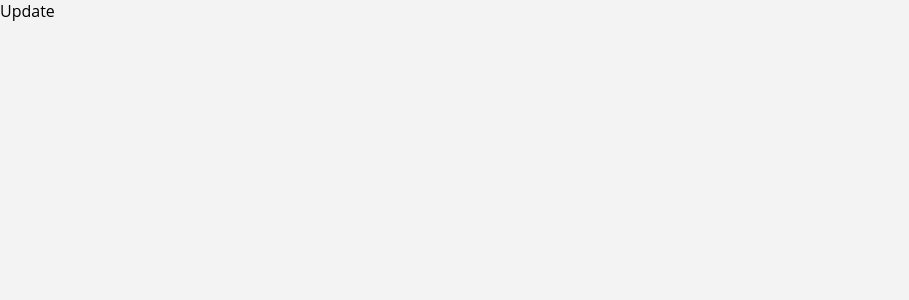
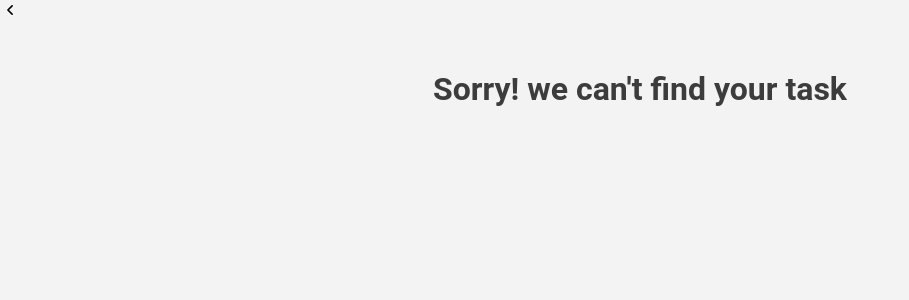
Before and after one commit to leoalves-15/BovControl, a React (Create React App) app: page /Update in a window 1280 px wide. Shown: the top 300 px of the page, without its empty margins (0-909 px from the left). Built offline with nearby package versions, Linux system fonts and the light colour scheme.

Commit message:
configure update page

```diff
--- a/src/components/Task/index.tsx
+++ b/src/components/Task/index.tsx
@@ -35,7 +35,7 @@ export const Task: FC<TaskProps> = ({
             src={Pencil}
             alt="Update"
             onClick={() => {
-              navigate("Update");
+              navigate(`Update?id=${id}`);
             }}
           />
         </NavIcons>
--- a/src/pages/Create.tsx
+++ b/src/pages/Create.tsx
@@ -1,13 +1,32 @@
 import React from "react";
 import NewTask from "../components/NewTask";
 import NewTasksProvider from "../Contexts/ContextAddTasks/ContextNewTasks";
+import { ContainPage } from "../styles/generic-components";
+import { PageTitle } from "../styles/generic-components";
+import { NavIcons } from "../styles/generic-components";
+import Left from "../assets/images/left.svg";
+import { useNavigate } from "react-router-dom";
+
 const Create = () => {
+  const navigate = useNavigate();
+
   return (
     <NewTasksProvider>
-      <>
-        Create
+      <ContainPage>
+        <NavIcons>
+          <img
+            width="20px"
+            height="20px"
+            src={Left}
+            alt="Home"
+            onClick={() => {
+              navigate("/");
+            }}
+          />
+        </NavIcons>
+        <PageTitle>Create your news tasks.</PageTitle>
         <NewTask />
-      </>
+      </ContainPage>
     </NewTasksProvider>
   );
 };
--- a/src/pages/Task.tsx
+++ b/src/pages/Task.tsx
@@ -23,8 +23,8 @@ const Task = () => {
           }}
         />
       </NavIcons>
-      <PageTitle>Task: {currentTask?.farmer?.name}</PageTitle>
-      <FormTask task={currentTask} disabled={true} />
+      <PageTitle>{currentTask?.farmer?.name ? `Task: ${currentTask?.farmer?.name}` : "Sorry! we can't find your task"}</PageTitle>
+      {currentTask?.farmer?.name && <FormTask task={currentTask} disabled={true} />}
     </ContainPage>
   );
 };
--- a/src/pages/Update.tsx
+++ b/src/pages/Update.tsx
@@ -1,7 +1,31 @@
-import React from 'react';
+import React from "react";
+import { ContainPage, PageTitle } from "../styles/generic-components";
+import FormTask from "../components/FormTask";
+import { useCurrentTask } from "../hooks/use-current-task";
+import { useNavigate } from "react-router-dom";
+import { NavIcons } from "../styles/generic-components";
+import Left from "../assets/images/left.svg";
+
 const Update = () => {
+  const { currentTask } = useCurrentTask();
+  const navigate = useNavigate();
+
   return (
-    <>Update</>
+    <ContainPage>
+      <NavIcons>
+        <img
+          width="20px"
+          height="20px"
+          src={Left}
+          alt="Home"
+          onClick={() => {
+            navigate("/");
+          }}
+        />
+      </NavIcons>
+      <PageTitle>{currentTask?.farmer?.name ? `Task: ${currentTask?.farmer?.name}` : "Sorry! we can't find your task"}</PageTitle>
+      {currentTask?.farmer?.name && <FormTask task={currentTask} disabled={false} />}
+    </ContainPage>
   );
 };
 
```
